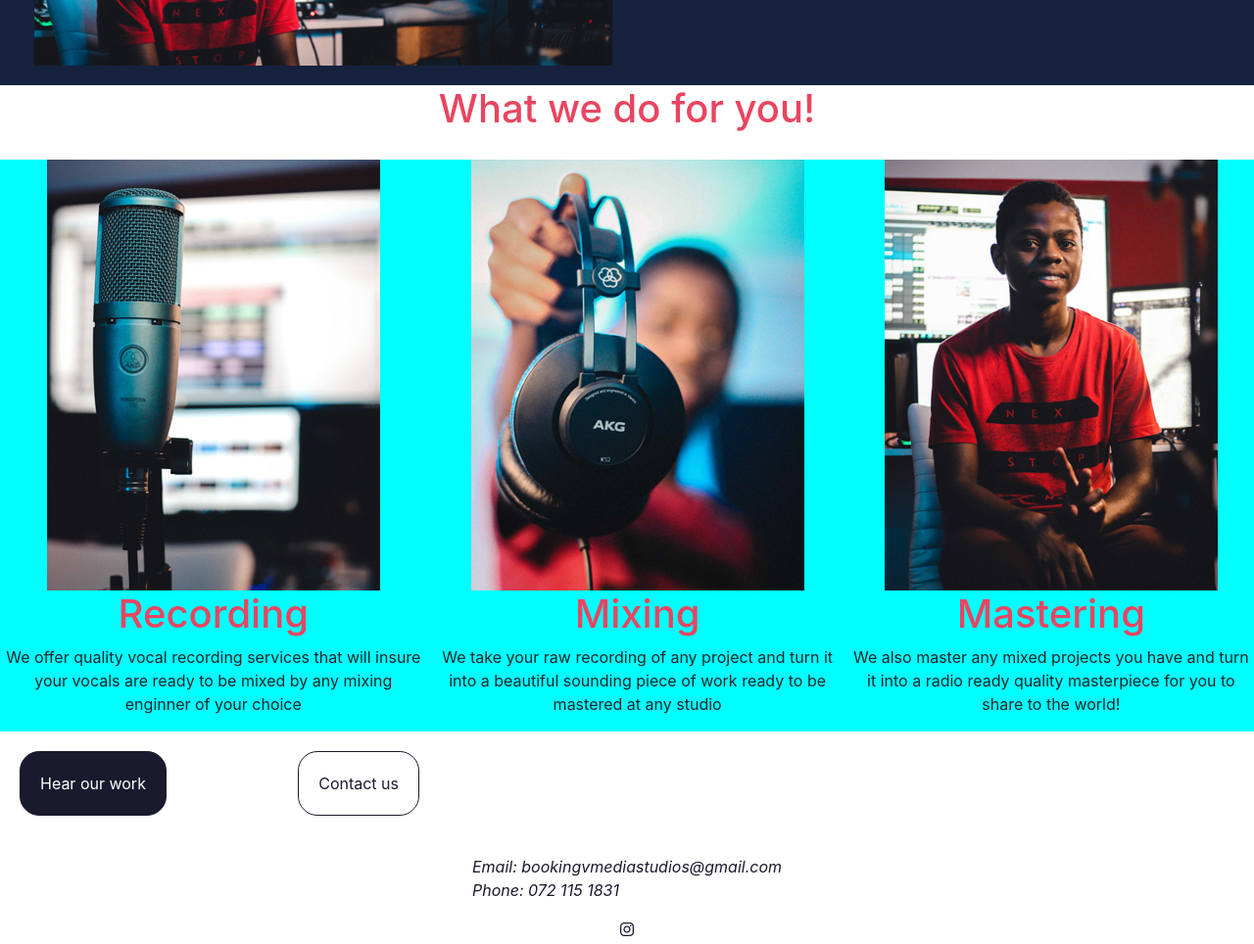
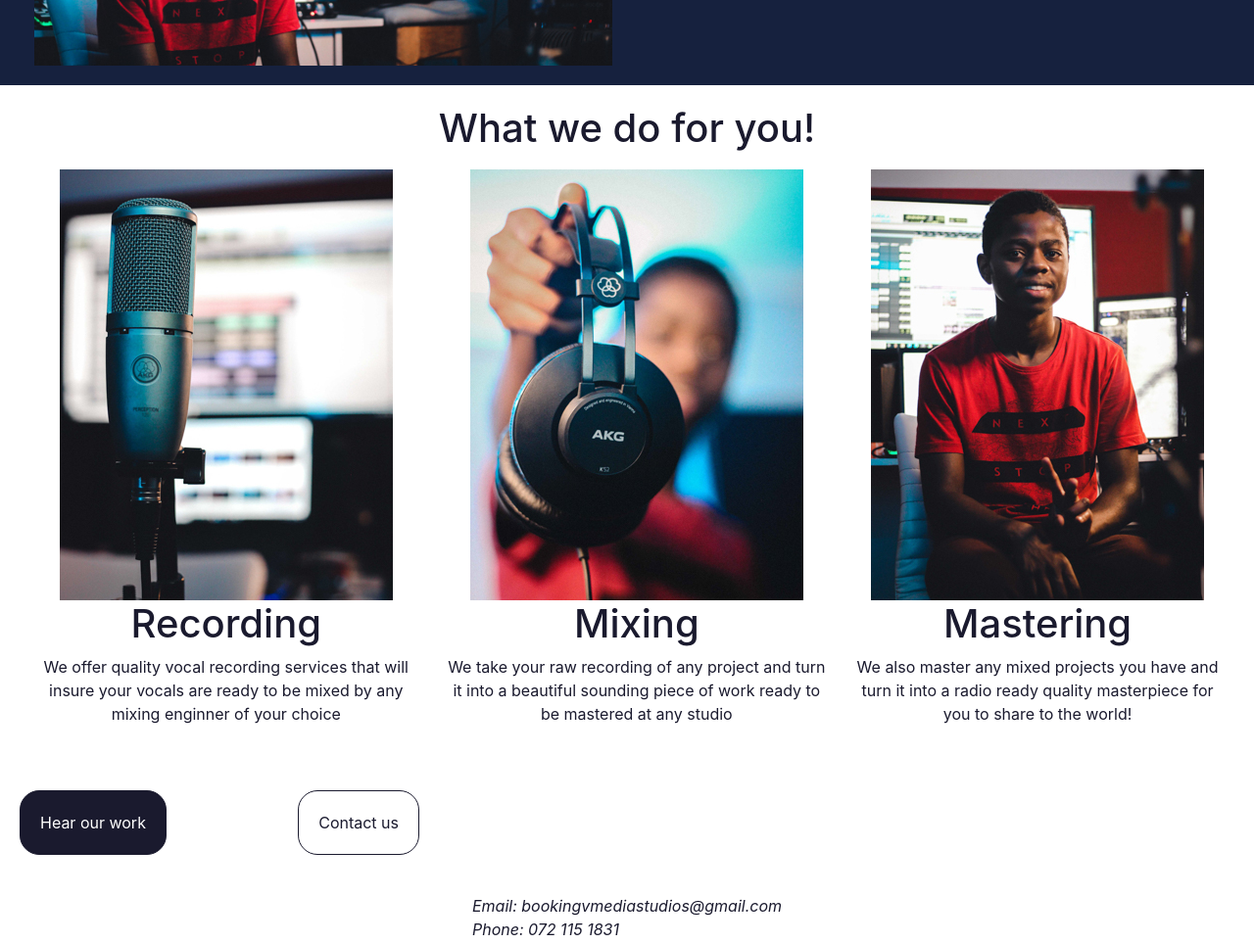
Before and after one commit to Abongile-web/Recording_studio-website, a plain HTML site: page index.html in a window 1280 px wide. Shown: the part 1085-2049 px from the top of the page at 98% size. Drawn offline with nearby package versions, Linux system fonts and the light colour scheme; a script that the page names is missing.

Commit message:
services page complete

```diff
--- a/Styles/style.scss
+++ b/Styles/style.scss
@@ -52,6 +52,7 @@ body {
     h1 {
         font-size: 100px;
         padding: 30px;
+        color: white;
     }
     h3 {
         font-size: 25px;
@@ -76,7 +77,6 @@ body {
 
 //main section
 
-.main {
 //About section
 #about {
     @include flexCenter(row,none);
@@ -87,18 +87,25 @@ body {
     color: white;
     background-color: $navy;
 }
+//All Headings H1
 h1 {
     font-size: 40px;
-        color: $red;
 }
-    #weDo {
-        padding-bottom: 20px;
-        text-align: center
+
+//Services section
+.services {
+    text-align: center;
+    padding: 20px;
+    color: $black;
+    h1 {
+        color: $black;
+    }
 }
 .blocks {
-        background-color: aqua;
     @include flexCenter(row,none);
-        text-align: center
+    text-align: center;
+    .block {
+        padding: 10px;
     }
 }
 
--- a/index.html
+++ b/index.html
@@ -45,10 +45,7 @@
     <!--Content section-->
 
     <div class="main">
-        <div id="image" class="col-lg-6 col-md-12 col-sm-12 col-xs-12">
-
-        </div>
-
+        <!--About page-->
         <div id="about">
 
             <img src="./Assets/about image.jpg" alt="picture of audio engineer at vmedia studios" class="col-lg-6 col-md-12 col-sm-12 col-xs-12">
@@ -66,10 +63,12 @@
             </div>
         </div>
 
-        <h1 id="weDo">What we do for you!</h1>
+        <!--Services page-->
+        <div class="services">
+            <h1>What we do for you!</h1>
 
             <div class="blocks">
-            <div class="">
+                <div class="block">
                     <img src="./Assets/image-2.jpg" alt="">
                     <h1>Recording</h1>
 
@@ -78,7 +77,7 @@
                     </p>
                 </div>
 
-            <div>
+                <div class="block">
                     <img src="./Assets/image-4.jpg" alt="">
                     <h1>Mixing</h1>
 
@@ -87,13 +86,14 @@
                     </p>
                 </div>
 
-            <div>
+                <div class="block">
                     <img src="./Assets/image-3.jpg" alt="">
                     <h1>Mastering</h1>
 
                     <p>
                         We also master any mixed projects you have and turn it into a radio ready quality  masterpiece for you to share to the world!
                     </p>
+                </div>
             </div>
         </div>
 
```
Also changed, not shown: Styles/style.css, 1 other file. Lines whose indentation alone changed are shown as unchanged.
